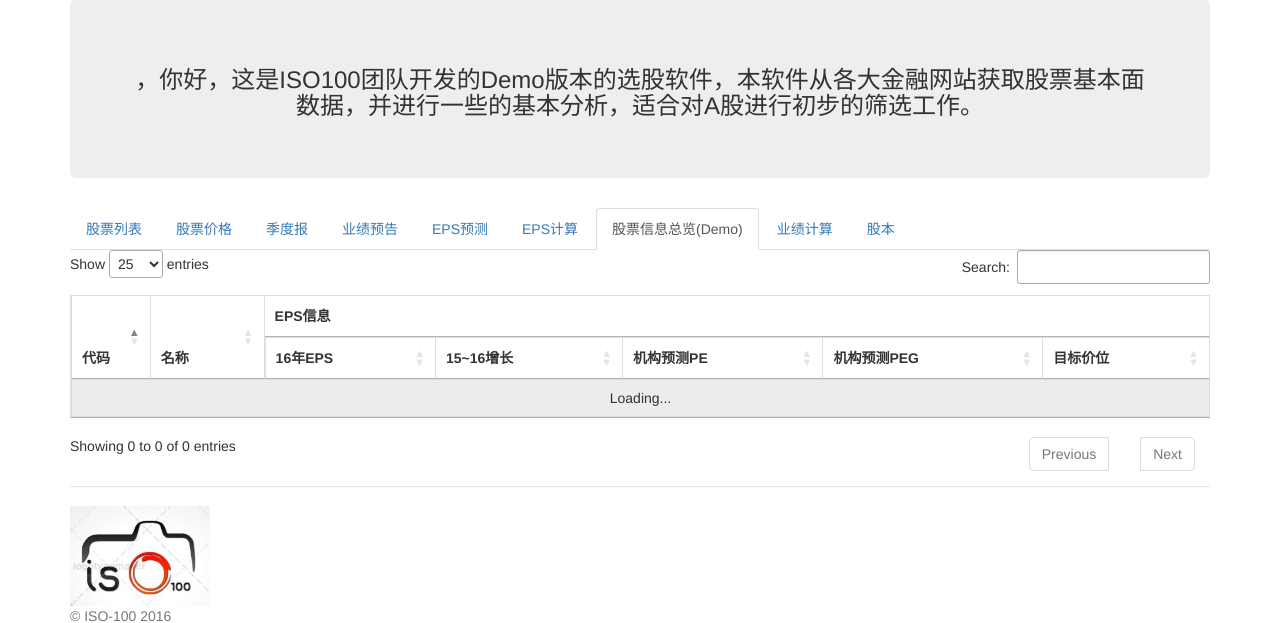
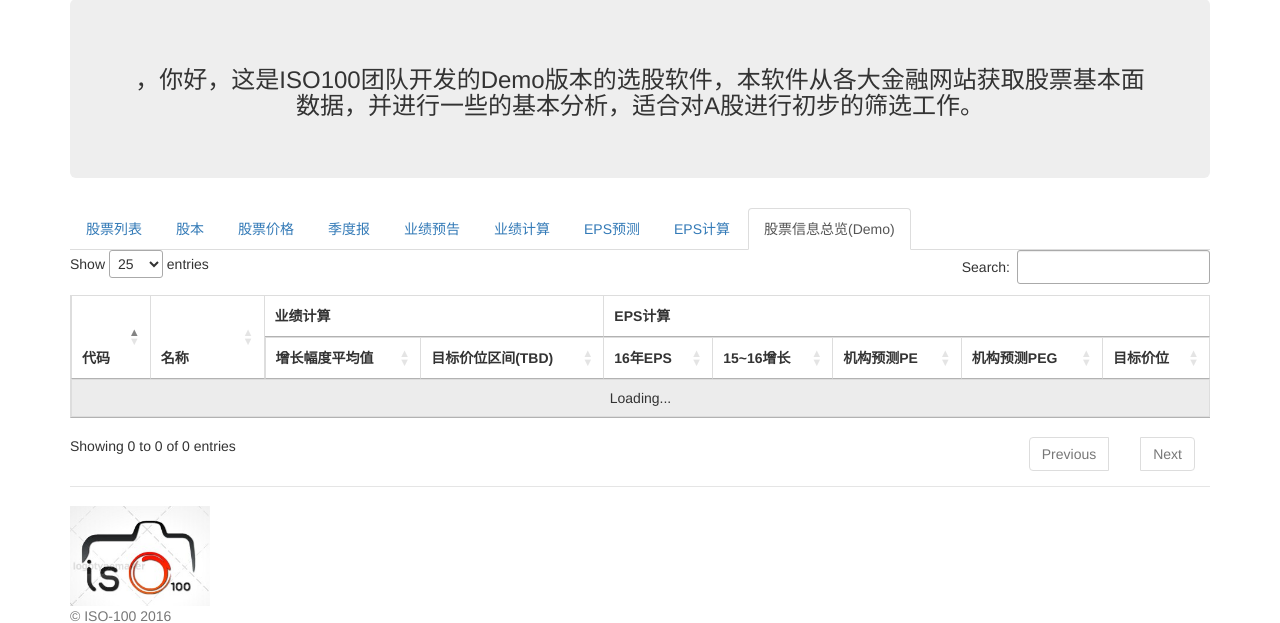
Before and after one commit to ISO-100/ISO100-Stock-Web, a Flask app: page /multi_tab in a window 1280 px wide, after a click on "股票信息总览(Demo)". Shown: the part 132-755 px from the top of the page. Run offline with Flask 2, Linux system fonts and the light colour scheme; data that the repository does not hold is empty; parts of the project's set-up code (start-up, migrations or seed data) failed here and were passed over; some libraries are stand-ins or nearby versions.

Commit message:
update rst_stk_flt

```diff
--- a/main.py
+++ b/main.py
@@ -178,7 +178,7 @@ def mysqltojson7():
     results = c.fetchall()
     RMB_code = '\xef\xbf\xa5'
     RMB_code = RMB_code.decode("utf8")
-    tupletodic = { "data" : [[x[0], x[1], RMB_code + str(x[2]), str('{0:.3g}'.format(x[3]*100)) + '%', x[4], x[5], RMB_code + str(x[6])] for x in results] }
+    tupletodic = { "data" : [[x[0], x[1], str('{0:.4g}'.format(x[2]*100)) + '%', RMB_code + str(x[3]), RMB_code + str(x[4]), str('{0:.3g}'.format(x[5]*100)) + '%', x[6], x[7], RMB_code + str(x[8])] for x in results] }
     return jsonify(tupletodic)
 
 @app.route("/mysqltojson8")
--- a/templates/multi_tab.html
+++ b/templates/multi_tab.html
@@ -150,30 +150,34 @@
 					<a href="#tab-table1" data-toggle="tab">股票列表</a>
 				</li>
 				<li>
+					<a href="#tab-table9" data-toggle="tab">股本</a>
+				</li>
+				<li>
 					<a href="#tab-table2" data-toggle="tab">股票价格</a>
 				</li>
+
+
 				<li>
 					<a href="#tab-table3" data-toggle="tab">季度报</a>
 				</li>
+
 				<li>
 					<a href="#tab-table4" data-toggle="tab">业绩预告</a>
 				</li>
+				<li>
+					<a href="#tab-table8" data-toggle="tab">业绩计算</a>
+				</li>
+
 				<li>
 					<a href="#tab-table5" data-toggle="tab">EPS预测</a>
 				</li>
 				<li>
 					<a href="#tab-table6" data-toggle="tab">EPS计算</a>
 				</li>
+
+
 				<li>
 					<a href="#tab-table7" data-toggle="tab">股票信息总览(Demo)</a>
-				</li>
-
-				<li>
-					<a href="#tab-table8" data-toggle="tab">业绩计算</a>
-				</li>
-
-				<li>
-					<a href="#tab-table9" data-toggle="tab">股本</a>
 				</li>
 
 			</ul>
@@ -289,9 +293,12 @@
     						    <tr>
                                     <th rowspan="2">代码</th>
                                     <th rowspan="2">名称</th>
-                                    <th colspan="6">EPS信息</th>
+                                    <th colspan="2">业绩计算</th>
+                                    <th colspan="5">EPS计算</th>
                                 </tr>
     							<tr>
+    							    <th>增长幅度平均值</th>
+                                    <th>目标价位区间(TBD)</th>
                                     <th>16年EPS</th>
                                     <th>15~16增长</th>
                                     <th>机构预测PE</th>
```
